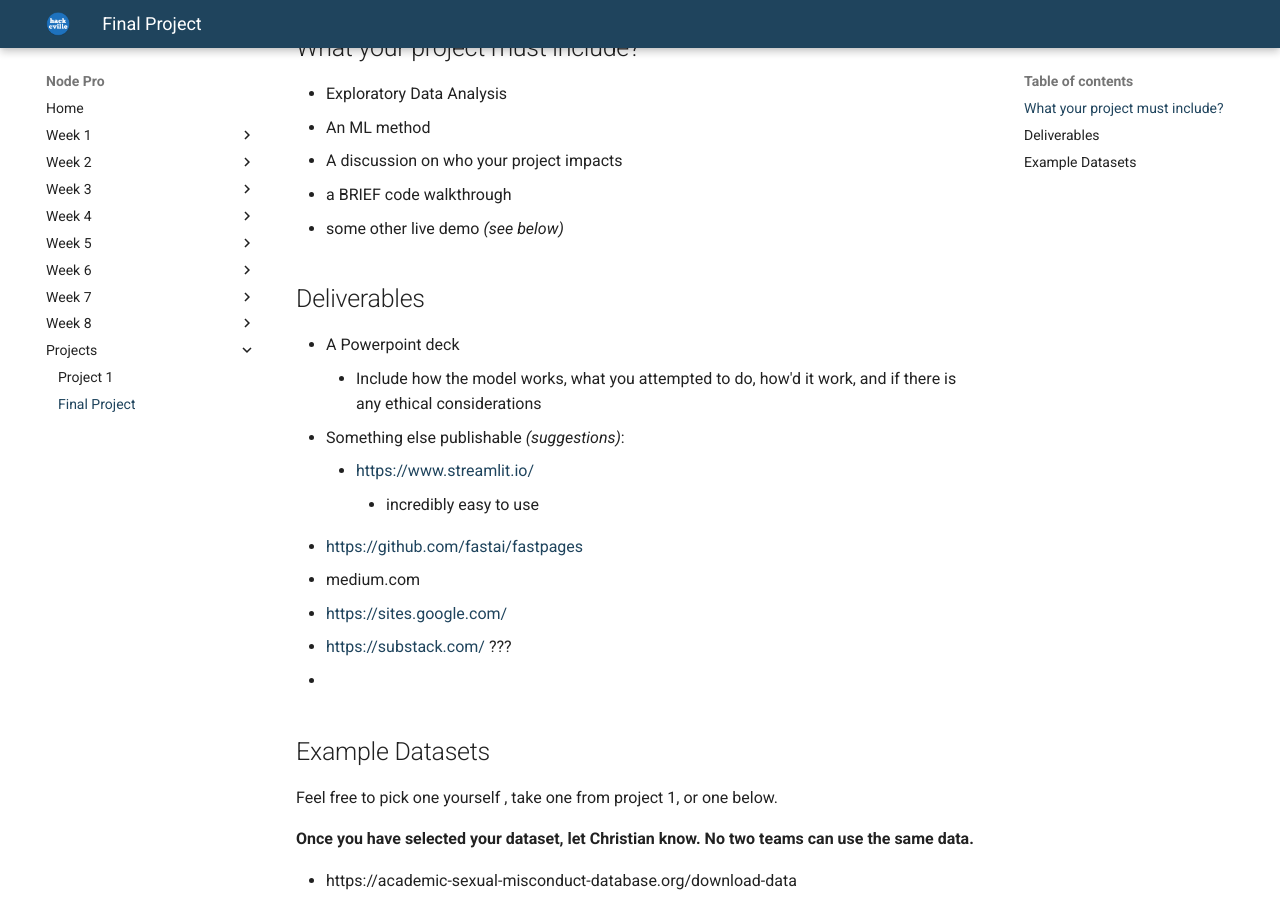
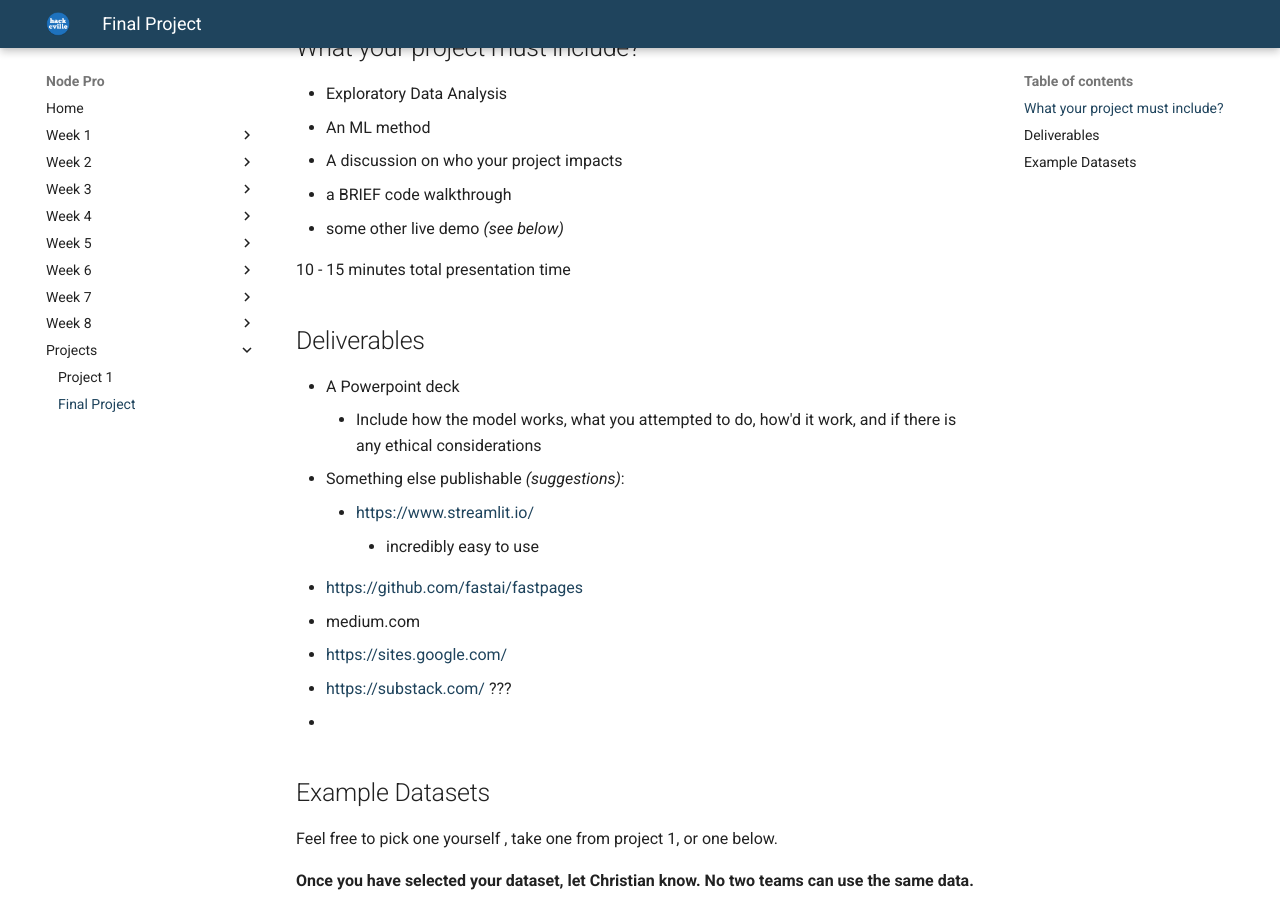
Before and after one commit to ChristianFJung/Node-Pro, an MkDocs documentation site: the page built from content/project3/README.md, in a window 1280 px wide and 900 px high, scrolled down 575 px. Built offline with MkDocs 1.6.1 and Material for MkDocs 9.7.7, drawn with Linux system fonts in a browser that asks for light colours.

Commit message:
alfred push -> Sun Nov  1 16:48:50 EST 2020

```diff
--- a/content/project3/README.md
+++ b/content/project3/README.md
@@ -32,6 +32,8 @@ Scheduled Work time:
 * some other live demo *(see below)*
 
 
+
+10 - 15 minutes total presentation time
 
 
 
```
